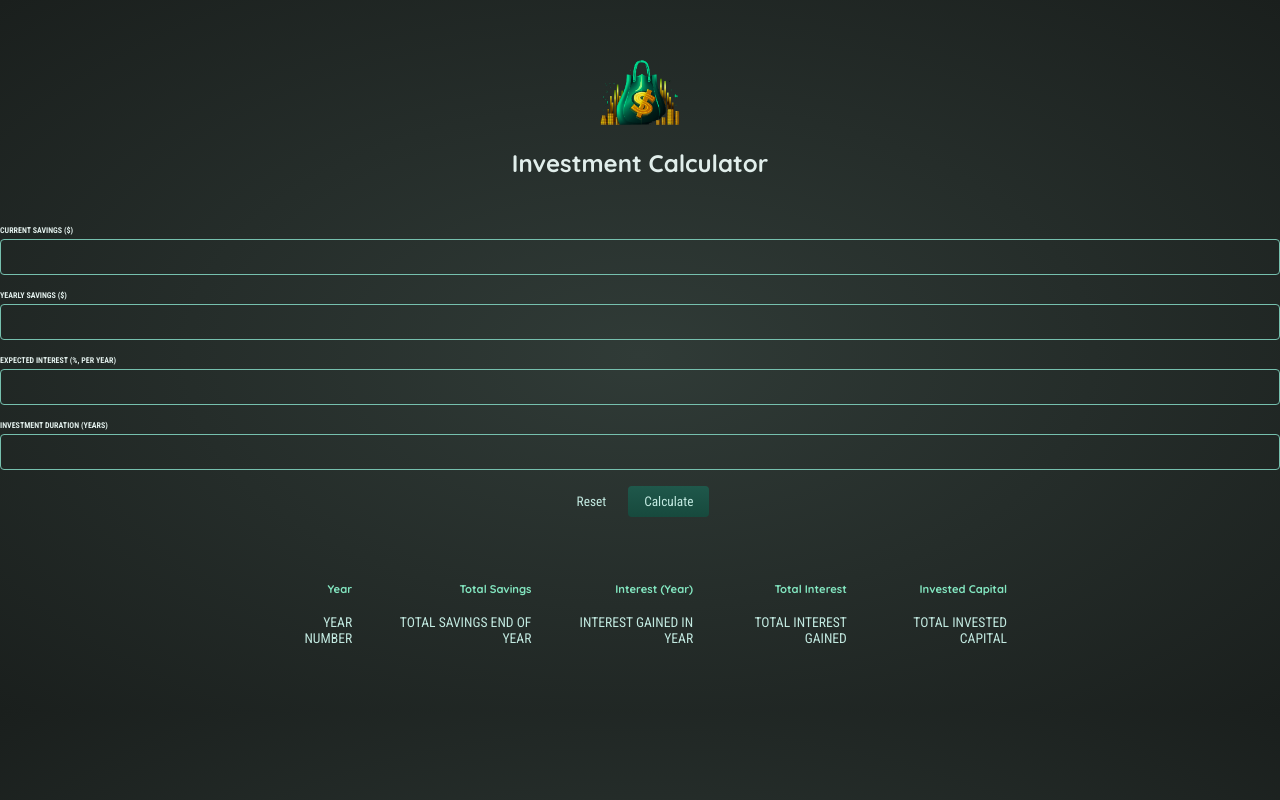
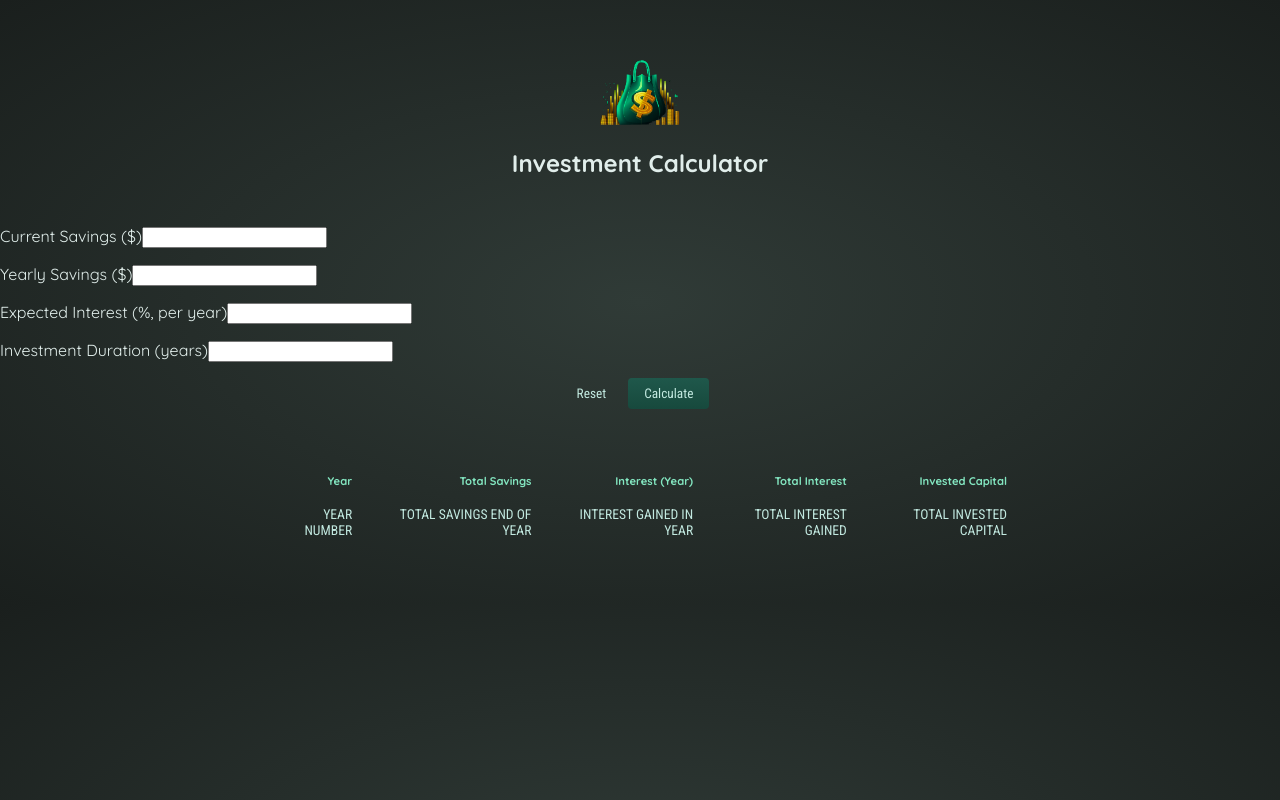
Before and after one commit to carlo-rigacci/investment-calculator, a React (Create React App) app: page / in a window 1280 px wide. Built offline with nearby package versions, Linux system fonts and the light colour scheme.

Commit message:
Added empty InvestmentData component

```diff
--- a/src/components/investment_form/investment_data_container/InvestmentDataContainer.js
+++ b/src/components/investment_form/investment_data_container/InvestmentDataContainer.js
@@ -1,5 +1,5 @@
 import './InvestmentDataContainer.css';
-import InvestmentData from './investment_data/InvestmentData'
+import InvestmentData from './investment_data/InvestmentData';
 
 export default function InvestmentDataContainer() {
   return (
--- /dev/null
+++ b/src/components/investment_form/investment_data_container/investment_data/InvestmentData.css
@@ -0,0 +1,18 @@
+label {
+  display: block;
+  margin-bottom: 0.25rem;
+  font-family: 'Roboto Condensed', sans-serif;
+  font-size: 0.5rem;
+  font-weight: bold;
+  text-transform: uppercase;
+}
+
+input {
+  width: 100%;
+  padding: 0.5rem;
+  border: 1px solid #76c0ae;
+  border-radius: 0.25rem;
+  background-color: transparent;
+  color: #c2e9e0;
+  font-size: 1rem;
+}
--- a/src/index.css
+++ b/src/index.css
@@ -12,25 +12,6 @@ body {
   /* background-color: #242a28; */
   background: radial-gradient(#303b37, #1a1f1d);
   color: #e1eeeb;
-}
-
-.form label {
-  display: block;
-  margin-bottom: 0.25rem;
-  font-family: 'Roboto Condensed', sans-serif;
-  font-size: 0.5rem;
-  font-weight: bold;
-  text-transform: uppercase;
-}
-
-.form input {
-  width: 100%;
-  padding: 0.5rem;
-  border: 1px solid #76c0ae;
-  border-radius: 0.25rem;
-  background-color: transparent;
-  color: #c2e9e0;
-  font-size: 1rem;
 }
 
 .actions {
```
Also changed, not shown: src/components/investment_form/InvestmentForm.js (+4 -4 lines), src/components/investment_form/investment_data_container/investment_data/InvestmentData.js (added, +10 -0 lines).
